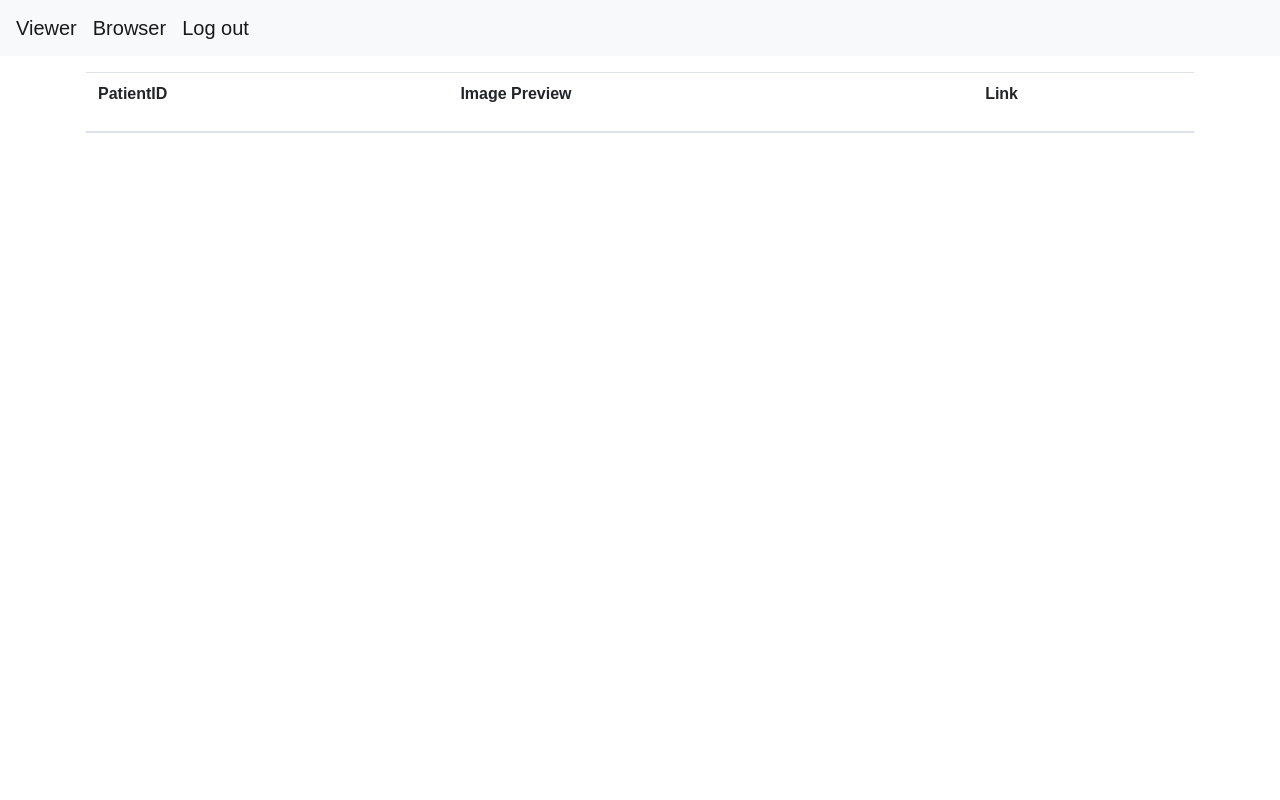
After one commit to quandapro/se-repo, a Flask app: template src/Flask/templates/browser.html in a window 1280 px wide. The commit adds this page. Run offline with Flask 2, Linux system fonts and the light colour scheme; the template is opened without the code that fills it: most values are stand-ins (such as "Sample title", 1, 10 or a date in 2020); lists and menus that the app fills with data are empty; parts of the project's set-up code (start-up, migrations or seed data) failed here and were passed over; some libraries are stand-ins or nearby versions.

Commit message:
Add image browser page

```diff
--- a/src/Flask/main.py
+++ b/src/Flask/main.py
@@ -14,10 +14,10 @@ import image_processing.to_domain as to_domain
 
 import time
 
-os.environ["CUDA_VISIBLE_DEVICES"] = "-1"
+# os.environ["CUDA_VISIBLE_DEVICES"] = "-1"
 
-# from predict import Prediction
-# predictor = Prediction("model_weights.h5")
+from predict import Prediction
+predictor = Prediction("model_weights.h5")
 
 app = Flask(__name__)
 app.secret_key = 'thisissecret'
@@ -26,8 +26,6 @@ app.config['MYSQL_HOST'] = 'localhost'
 app.config['MYSQL_USER'] = 'root'
 app.config['MYSQL_PASSWORD'] = ''
 app.config['MYSQL_DB'] = 'retinadb'
-
-# socketio = SocketIO(app)
 
 mysql = MySQL(app)
 
@@ -41,7 +39,7 @@ def index():
         return redirect(url_for('login'))
     if session['username'] == 'admin':
         return redirect(url_for('admin'))
-    return redirect(url_for('doctor'))
+    return redirect(url_for('browser'))
 
 # Login
 @app.route('/login', methods=['GET', 'POST'])
@@ -119,20 +117,28 @@ def delete():
 
 @app.route('/doctor', methods=['GET', 'POST'])
 def doctor():
+    if 'username' not in session or session['username'] == 'admin':
+        return redirect(url_for('index'))
     image_filename = '0e0003ddd8df.png'
+    if 'image' in request.args:
+        image_filename = request.args['image']
+
     image_path = url_for('static', filename='images/' + image_filename)
-    image = cv2.imread(os.path.join('static/images', '0e0003ddd8df.png' ))
-    # auto_predict = 0
-    # if image_filename in predicted:
-    #     auto_predict = predicted[image_filename]
-    # else:
-    #     auto_predict = predictor.predict(image)[0]
-    #     predicted[image_filename] = auto_predict
-    # final_prediction = "%.3f" % auto_predict
-    return render_template('doctor.html', image=image_path, predict=0.00)
+    image = cv2.imread(os.path.join('static/images', image_filename ))
+    auto_predict = 0
+    if image_filename in predicted:
+        auto_predict = predicted[image_filename]
+    else:
+        auto_predict = predictor.predict(image)[0] * 100
+        predicted[image_filename] = auto_predict
+    print(auto_predict)
+    final_prediction = "%.3f" % auto_predict
+    return render_template('doctor.html', image=image_path, predict=final_prediction, username=session['username'])
 
 @app.route('/image', methods=['POST'])
 def image():
+    if 'username' not in session or session['username'] == 'admin':
+        return jsonify("Permission denied!")
     now = int(round(time.time() * 1000))
     if request.method == "POST":
         original_image = request.form['image']
@@ -159,11 +165,28 @@ def image():
         if 'kernel-3' in req_str:
             image = filters.sharpening(image, 3)
 
-
-
         new_image = "{}_processed.png".format(str(now))
         cv2.imwrite('./static/images/' + new_image, image)
 
         return jsonify(url_for('static', filename='images/' + new_image))
+
+@app.route('/browser', methods=['GET'])
+def browser():
+    if 'username' not in session or session['username'] == 'admin':
+        return redirect(url_for('index'))
+    image_folder = './static/images/'
+    client_folder = '/static/images/'
+    files = os.listdir(image_folder)
+    images = []
+    for filename in files:
+        # Skip processed images
+        if 'processed' not in filename and ('png' in filename or 'jpg' in filename):
+            images.append(filename)
+    client_images_path = [client_folder + x for x in images]
+
+    patientID = [x.split('.')[0] for x in images]
+    return render_template('browser.html', images=images, patientID=patientID, images_path=client_images_path, length=len(images))
+
+
 if __name__ == "__main__":
     app.run(port=5000)
--- a/src/Flask/predict.py
+++ b/src/Flask/predict.py
@@ -6,8 +6,6 @@ from keras.applications import MobileNetV2
 from keras.layers import GlobalAveragePooling2D, Dense
 from keras.models import Model
 import cv2
-
-graph = tf.get_default_graph()
 
 class Prediction:
     def __init__(self, model_weights_path):
@@ -21,11 +19,11 @@ class Prediction:
         model = Model(inputs=base_model.input, outputs=x)
 
         model.load_weights(model_weights_path)
+        model._make_predict_function()
 
         return model
 
     def predict(self, image):
         image = cv2.resize(image, (256, 256))
-        with graph.as_default():
-            pred = self.model.predict(np.array([image]))
+        pred = self.model.predict(np.array([image]))
         return pred
--- /dev/null
+++ b/src/Flask/templates/browser.html
@@ -0,0 +1,56 @@
+<html>
+
+<head>
+    <title>{{ username }}</title>
+    <meta name="viewport" content="width=device-width, initial-scale=1.0">
+    <link rel="stylesheet" href="{{ url_for('static', filename='css/bootstrap.min.css') }}">
+    <link rel="stylesheet" href="{{ url_for('static', filename='css/style.css') }}">
+    <script src="{{ url_for('static', filename='js/bootstrap.min.js') }}"></script>
+</head>
+
+<body>
+    <!-- Navbar -->
+    <nav class="navbar navbar-expand-lg navbar-light bg-light">
+        <a class="navbar-brand" href="{{ url_for('doctor') }}">Viewer</a>
+        <ul class="navbar-nav">
+            <li class="nav-item">
+                <a class="navbar-brand" href="{{ url_for('browser') }}">Browser<span class="sr-only">(current)</span></a>
+            </li>
+            <li class="nav-item">
+                <a class="navbar-brand" href="{{ url_for('logout') }}">Log out</a>
+            </li>
+        </ul>
+    </nav>
+    <div class='container'>
+        <table class="table table-striped">
+            <thead>
+                <th>
+                    <p>PatientID</p>
+                </th>
+                <th>
+                    <p>Image Preview</p>
+                </th>
+                <th>
+                    <p>Link</p>
+                </th>
+            <thead>
+            <tbody>
+                {%for i in range(length)%}
+                <tr>
+                    <td>
+                        <p>{{patientID[i]}}</p>
+                    </td>
+                    <td>
+                        <img src="{{ images_path[i] }}" width="60px" height="60px">
+                    </td>
+                    <td>
+                        <i><a href="{{ url_for('doctor', image=images[i]) }}">View in viewer</a></i>
+                    </td>
+                </tr>
+                {%endfor%}
+            </tbody>
+        </table>
+    </div>
+</body>
+
+</html>
--- a/src/Flask/templates/doctor.html
+++ b/src/Flask/templates/doctor.html
@@ -15,7 +15,7 @@
         <a class="navbar-brand" href="{{ url_for('doctor') }}">Viewer</a>
         <ul class="navbar-nav">
             <li class="nav-item">
-                <a class="navbar-brand" href="#">Browser<span class="sr-only">(current)</span></a>
+                <a class="navbar-brand" href="{{ url_for('browser') }}">Browser<span class="sr-only">(current)</span></a>
             </li>
             <li class="nav-item">
                 <a class="navbar-brand" href="{{ url_for('logout') }}">Log out</a>
```
Also changed, not shown: src/browse.html (deleted, +0 -41 lines), src/Flask/images/001639a390f0.png (added), 3 other files.
